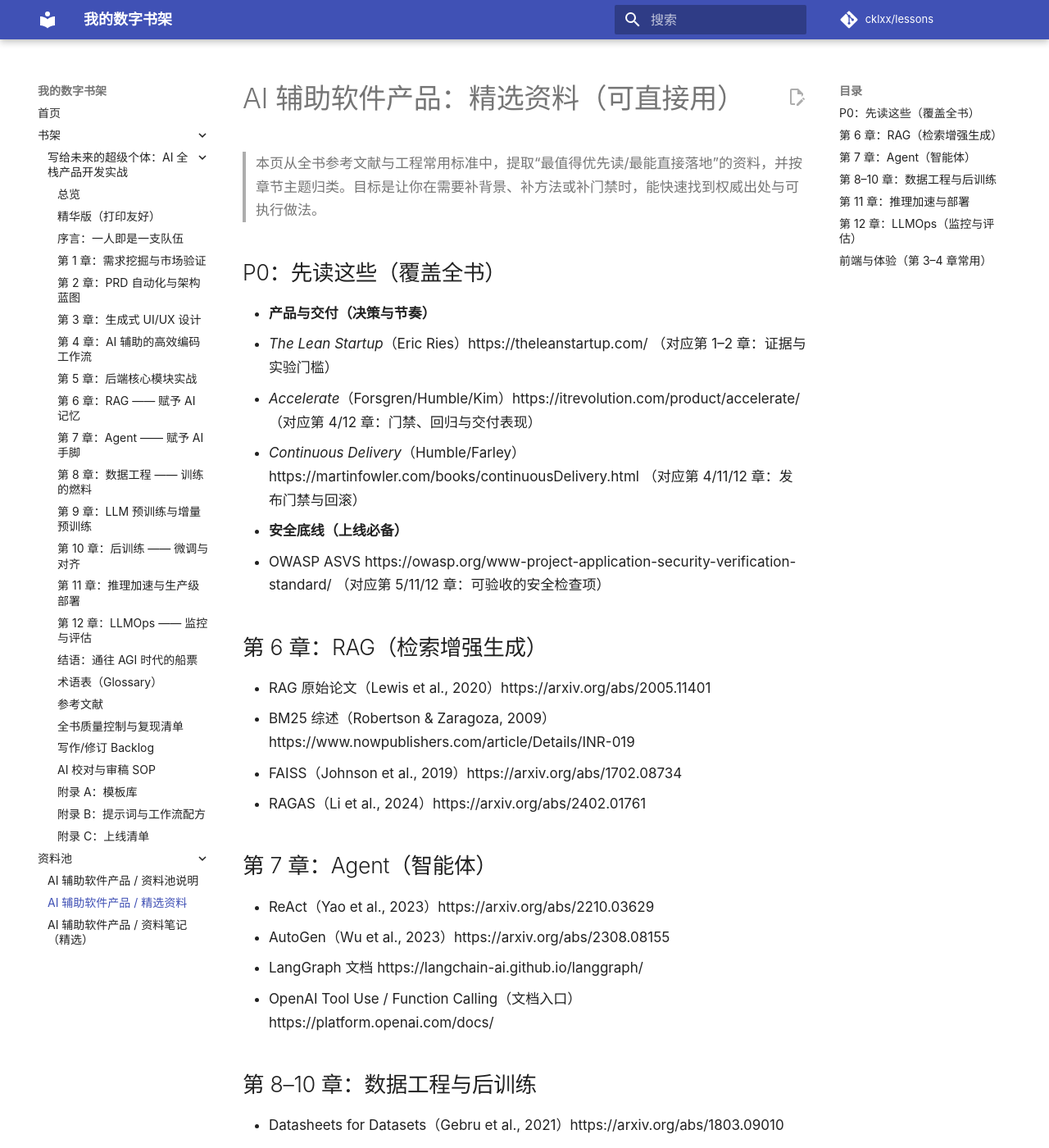
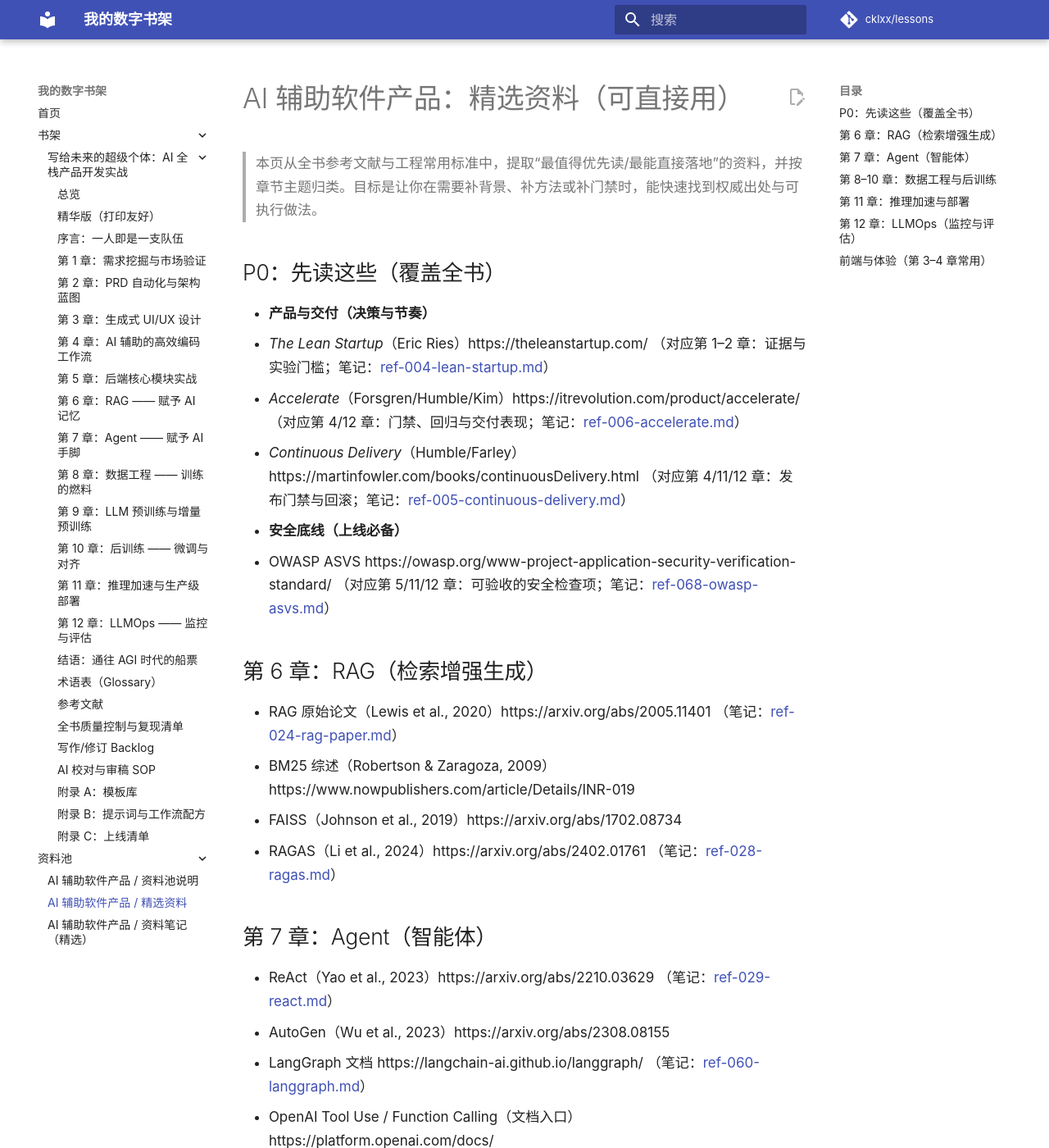
Before and after one commit to cklxx/lessons, an MkDocs documentation site: the page built from docs/materials/ai-assisted-software-product/filtered/top-resources.md, in a window 1280 px wide and 1400 px high. Shown: the whole window at 82% size. Built offline with MkDocs 1.6.1 and Material for MkDocs 9.7.7, drawn with Linux system fonts in a browser that asks for light colours; comment, search, counter and statistics services are not loaded; some of the changed text lies outside the part shown.

Commit message:
materials: add reference notes and offline downloader

```diff
--- a/docs/materials/ai-assisted-software-product/filtered/top-resources.md
+++ b/docs/materials/ai-assisted-software-product/filtered/top-resources.md
@@ -5,40 +5,40 @@
 ## P0：先读这些（覆盖全书）
 
 - **产品与交付（决策与节奏）**
-  - *The Lean Startup*（Eric Ries）https://theleanstartup.com/ （对应第 1–2 章：证据与实验门槛）
-  - *Accelerate*（Forsgren/Humble/Kim）https://itrevolution.com/product/accelerate/ （对应第 4/12 章：门禁、回归与交付表现）
-  - *Continuous Delivery*（Humble/Farley）https://martinfowler.com/books/continuousDelivery.html （对应第 4/11/12 章：发布门禁与回滚）
+  - *The Lean Startup*（Eric Ries）https://theleanstartup.com/ （对应第 1–2 章：证据与实验门槛；笔记：[ref-004-lean-startup.md](../notes/ref-004-lean-startup.md)）
+  - *Accelerate*（Forsgren/Humble/Kim）https://itrevolution.com/product/accelerate/ （对应第 4/12 章：门禁、回归与交付表现；笔记：[ref-006-accelerate.md](../notes/ref-006-accelerate.md)）
+  - *Continuous Delivery*（Humble/Farley）https://martinfowler.com/books/continuousDelivery.html （对应第 4/11/12 章：发布门禁与回滚；笔记：[ref-005-continuous-delivery.md](../notes/ref-005-continuous-delivery.md)）
 - **安全底线（上线必备）**
-  - OWASP ASVS https://owasp.org/www-project-application-security-verification-standard/ （对应第 5/11/12 章：可验收的安全检查项）
+  - OWASP ASVS https://owasp.org/www-project-application-security-verification-standard/ （对应第 5/11/12 章：可验收的安全检查项；笔记：[ref-068-owasp-asvs.md](../notes/ref-068-owasp-asvs.md)）
 
 ## 第 6 章：RAG（检索增强生成）
 
-- RAG 原始论文（Lewis et al., 2020）https://arxiv.org/abs/2005.11401
+- RAG 原始论文（Lewis et al., 2020）https://arxiv.org/abs/2005.11401 （笔记：[ref-024-rag-paper.md](../notes/ref-024-rag-paper.md)）
 - BM25 综述（Robertson & Zaragoza, 2009）https://www.nowpublishers.com/article/Details/INR-019
 - FAISS（Johnson et al., 2019）https://arxiv.org/abs/1702.08734
-- RAGAS（Li et al., 2024）https://arxiv.org/abs/2402.01761
+- RAGAS（Li et al., 2024）https://arxiv.org/abs/2402.01761 （笔记：[ref-028-ragas.md](../notes/ref-028-ragas.md)）
 
 ## 第 7 章：Agent（智能体）
 
-- ReAct（Yao et al., 2023）https://arxiv.org/abs/2210.03629
+- ReAct（Yao et al., 2023）https://arxiv.org/abs/2210.03629 （笔记：[ref-029-react.md](../notes/ref-029-react.md)）
 - AutoGen（Wu et al., 2023）https://arxiv.org/abs/2308.08155
-- LangGraph 文档 https://langchain-ai.github.io/langgraph/
+- LangGraph 文档 https://langchain-ai.github.io/langgraph/ （笔记：[ref-060-langgraph.md](../notes/ref-060-langgraph.md)）
 - OpenAI Tool Use / Function Calling（文档入口）https://platform.openai.com/docs/
 
 ## 第 8–10 章：数据工程与后训练
 
-- Datasheets for Datasets（Gebru et al., 2021）https://arxiv.org/abs/1803.09010
-- LLM 数据去重（Mouli et al., 2023）https://arxiv.org/abs/2307.03195
+- Datasheets for Datasets（Gebru et al., 2021）https://arxiv.org/abs/1803.09010 （笔记：[ref-034-datasheets.md](../notes/ref-034-datasheets.md)）
+- LLM 数据去重（Mouli et al., 2023）https://arxiv.org/abs/2307.03195 （笔记：[ref-035-llm-dedup.md](../notes/ref-035-llm-dedup.md)）
 - Self-Instruct（Wang et al., 2023）https://arxiv.org/abs/2212.10560
 - WizardLM / Evol-Instruct（Xu et al., 2023）https://arxiv.org/abs/2304.12244
-- LoRA（Hu et al., 2021/2022）https://arxiv.org/abs/2106.09685
+- LoRA（Hu et al., 2021/2022）https://arxiv.org/abs/2106.09685 （笔记：[ref-040-lora.md](../notes/ref-040-lora.md)）
 - QLoRA（Dettmers et al., 2023）https://arxiv.org/abs/2305.14314
 - RLHF（Ouyang et al., 2022）https://arxiv.org/abs/2203.02155
-- DPO（Rafailov et al., 2023）https://arxiv.org/abs/2305.18290
+- DPO（Rafailov et al., 2023）https://arxiv.org/abs/2305.18290 （笔记：[ref-042-dpo.md](../notes/ref-042-dpo.md)）
 
 ## 第 11 章：推理加速与部署
 
-- vLLM（Kwon et al., 2023）https://arxiv.org/abs/2309.06180
+- vLLM（Kwon et al., 2023）https://arxiv.org/abs/2309.06180 （笔记：[ref-045-vllm.md](../notes/ref-045-vllm.md)）
 - TensorRT-LLM（官方资料入口）https://github.com/NVIDIA/TensorRT-LLM
 - GPTQ（Frantar et al., 2024）https://arxiv.org/abs/2210.17323
 - AWQ（Lin et al., 2023）https://arxiv.org/abs/2306.00978
@@ -47,15 +47,15 @@
 
 ## 第 12 章：LLMOps（监控与评估）
 
-- OpenTelemetry https://opentelemetry.io/docs/
+- OpenTelemetry https://opentelemetry.io/docs/ （笔记：[ref-061-opentelemetry.md](../notes/ref-061-opentelemetry.md)）
 - Prometheus https://prometheus.io/docs/introduction/overview/
 - Grafana https://grafana.com/docs/grafana/latest/
-- LLM-as-a-Judge（Zheng et al., 2023）https://arxiv.org/abs/2306.05685
+- LLM-as-a-Judge（Zheng et al., 2023）https://arxiv.org/abs/2306.05685 （笔记：[ref-050-llm-as-a-judge.md](../notes/ref-050-llm-as-a-judge.md)）
 - Guardrails 综述（Rawte et al., 2023）https://arxiv.org/abs/2307.08715
 
 ## 前端与体验（第 3–4 章常用）
 
-- WCAG 2.2 https://www.w3.org/TR/WCAG22/
+- WCAG 2.2 https://www.w3.org/TR/WCAG22/ （笔记：[ref-017-wcag-2-2.md](../notes/ref-017-wcag-2-2.md)）
 - Design Tokens 格式 https://www.designtokens.org/TR/drafts/format/
 - axe-core https://github.com/dequelabs/axe-core
 - Lighthouse https://developer.chrome.com/docs/lighthouse/
```
Also changed, not shown: docs/materials/ai-assisted-software-product/README.md (+7 -0 lines), docs/materials/ai-assisted-software-product/notes/index.md (added, +25 -0 lines), docs/materials/ai-assisted-software-product/notes/ref-004-lean-startup.md (added, +22 -0 lines), docs/materials/ai-assisted-software-product/notes/ref-005-continuous-delivery.md (added, +22 -0 lines), docs/materials/ai-assisted-software-product/notes/ref-006-accelerate.md (added, +21 -0 lines), docs/materials/ai-assisted-software-product/notes/ref-017-wcag-2-2.md (added, +20 -0 lines), docs/materials/ai-assisted-software-product/notes/ref-024-rag-paper.md (added, +20 -0 lines), docs/materials/ai-assisted-software-product/notes/ref-028-ragas.md (added, +20 -0 lines), docs/materials/ai-assisted-software-product/notes/ref-029-react.md (added, +19 -0 lines), docs/materials/ai-assisted-software-product/notes/ref-034-datasheets.md (added, +19 -0 lines), docs/materials/ai-assisted-software-product/notes/ref-035-llm-dedup.md (added, +19 -0 lines), docs/materials/ai-assisted-software-product/notes/ref-040-lora.md (added, +19 -0 lines), docs/materials/ai-assisted-software-product/notes/ref-042-dpo.md (added, +19 -0 lines), docs/materials/ai-assisted-software-product/notes/ref-045-vllm.md (added, +19 -0 lines), 4 more files, 1 other file.
